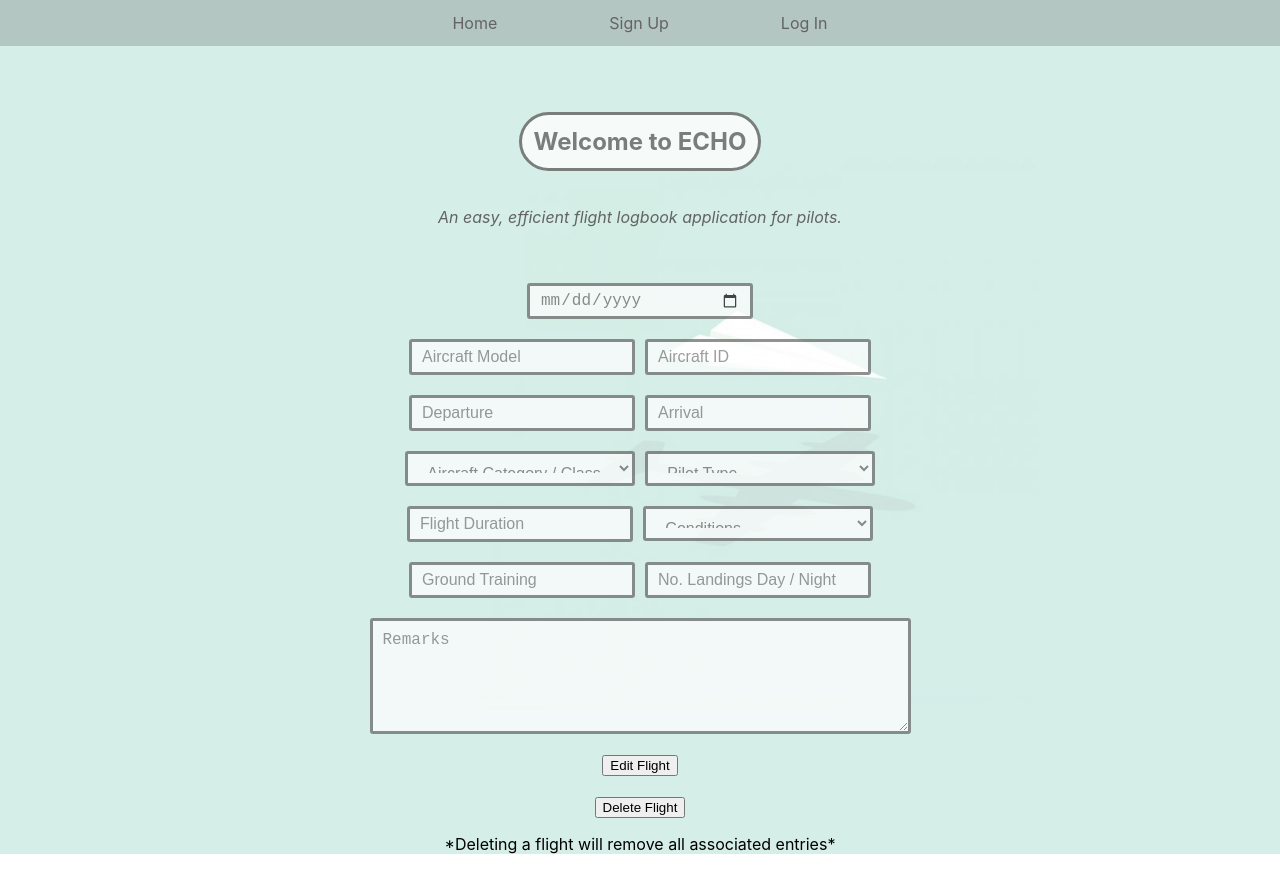
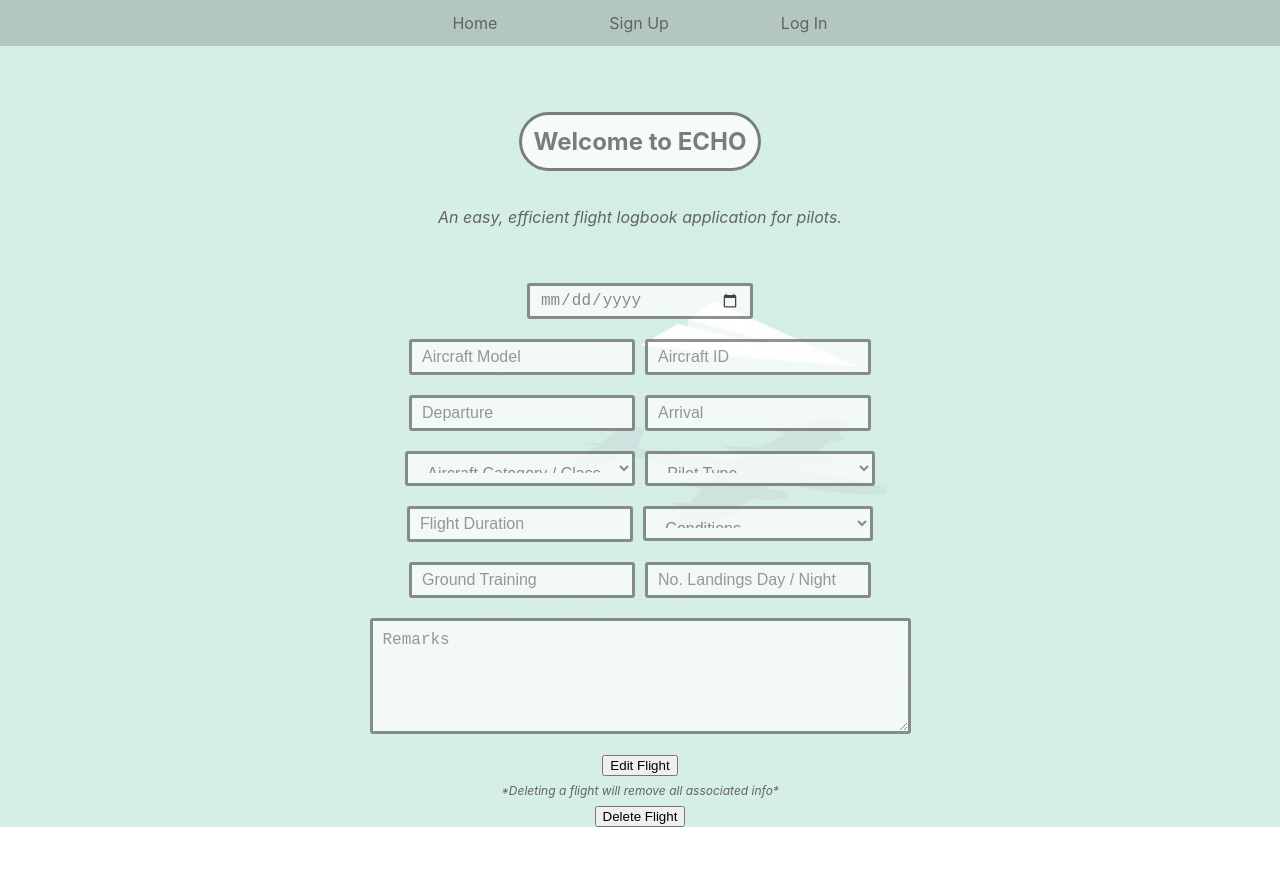
Before and after one commit to kelypso/echo, a React (Create React App) app in the folder client/: page /flights/1/edit in a window 1280 px wide. After the commit the page ends 827 px from the top, so only its background shows below. Built offline with nearby package versions, Linux system fonts and the light colour scheme; no server answers.

Commit message:
add delete caution style; move delete message above button

```diff
--- a/client/src/App.css
+++ b/client/src/App.css
@@ -129,6 +129,13 @@
   color: #636363;
 }
 
+.caution {
+  color: #636363;
+  font-size: 12px;
+  font-style: italic;
+  line-height: 5px;
+}
+
 /* LOGBOOK */
 .FlightLog {
   width: 1000px;
--- a/client/src/containers/EditFlight.js
+++ b/client/src/containers/EditFlight.js
@@ -31,9 +31,9 @@ class EditFlight extends React.Component {
         const flightId = flight ? flight.id : null
         return (
             <div className="EditFlight">
-                <br/><br/><FlightForm editMode handleSubmit={this.handleSubmit} /><br/>
+                <br/><br/><FlightForm editMode handleSubmit={this.handleSubmit} />
+                <p className="caution">*Deleting a flight will remove all associated info*</p>
                 <button onClick={() => deleteFlight(flightId, history)} className="form-button">Delete Flight</button>
-                <p className="caution">*Deleting a flight will remove all associated entries*</p>
             </div>
         )
     }
```
